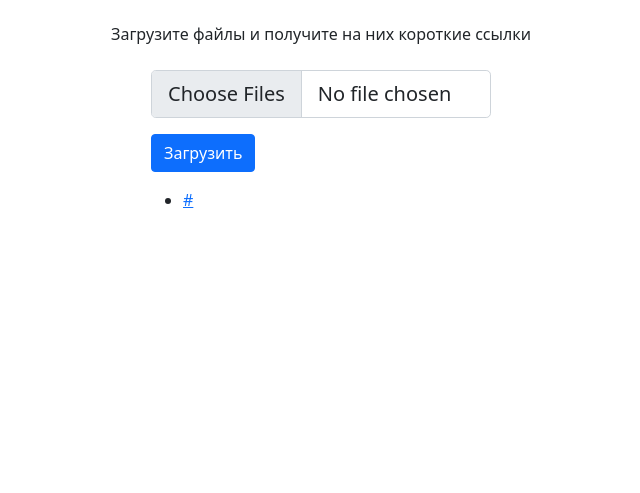
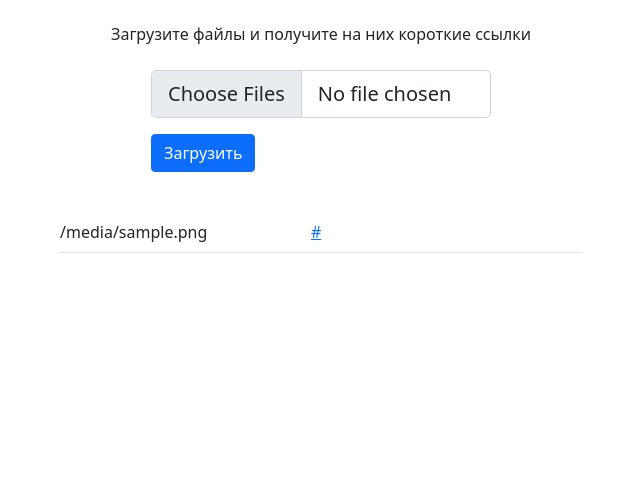
Before and after one commit to andrey-mskv/async-yacut, a Flask app: template yacut/templates/add_files.html in a window 1280 px wide. Shown: the part 146-639 px from the top of the page, without its empty margins (319-959 px from the left). Run offline with Flask 3, Linux system fonts and the light colour scheme; tables that the repository leaves empty hold one stand-in row (values such as "Sample post"); the template is opened without the code that fills it: values that come from a table or form of the project are taken from there, most other values are stand-ins (such as "Sample title", 1, 10 or a date in 2020); some libraries are stand-ins or nearby versions.

Commit message:
refactor: rename form field & improve add_files template

```diff
--- a/yacut/forms.py
+++ b/yacut/forms.py
@@ -31,7 +31,7 @@ class YaCutForm(FlaskForm):
 
 
 class YaCutAddFilesForm(FlaskForm):
-    images = MultipleFileField(
+    files = MultipleFileField(
         validators=[
             FileRequired(message='Добавьте хотя бы один файл.'),
             FileSize(
--- a/yacut/templates/add_files.html
+++ b/yacut/templates/add_files.html
@@ -20,11 +20,11 @@
               <div>
                 <div>
                   {{ form.csrf_token }}
-                  {{ form.images(class="form-control form-control-lg py-2 mb-3", placeholder=form.images.label.text) }}
-                  {% if form.images.errors %}
+                  {{ form.files(class="form-control form-control-lg py-2 mb-3", placeholder=form.files.label.text) }}
+                  {% if form.files.errors %}
                     <p>
                       <span style="color:red">
-                        {% for error in form.images.errors %}
+                        {% for error in form.files.errors %}
                           {{ error }}
                         {% endfor %}
                       </span>
@@ -43,21 +43,22 @@
       </div>
 
     <div class="container">
-      <div class="row ">
-        <div class="col-sm">
+      <div class="row">
+        <div class="col-sm-3">
         </div>
-        <div class="col-sm">
+        <div class="col-sm-6">
           {% if short_links %}
-              <ul>
-                  {% for short_link in short_links %}
-                      <li>
-                          <a href="{{ short_link }}">{{ short_link }}</a>
-                      </li>
-                  {% endfor %}
-              </ul>
+            <div class="mx-auto mt-4" style="max-width: 600px;">
+              {% for filename, link in short_links %}
+                <div class="d-flex py-2 border-bottom gap-3">
+                  <div class="text-truncate" style="width: 45%;" title="{{ filename }}">{{ filename }}</div>
+                  <div class="text-truncate" style="width: 45%;" title="{{ link }}" ><a href="{{ link }}" target="_blank">{{ link }}</a></div>
+                </div>
+              {% endfor %}
+            </div>
           {% endif %}
         </div>
-        <div class="col-sm">
+        <div class="col-sm-3">
         </div>
       </div>
     </div>
```
